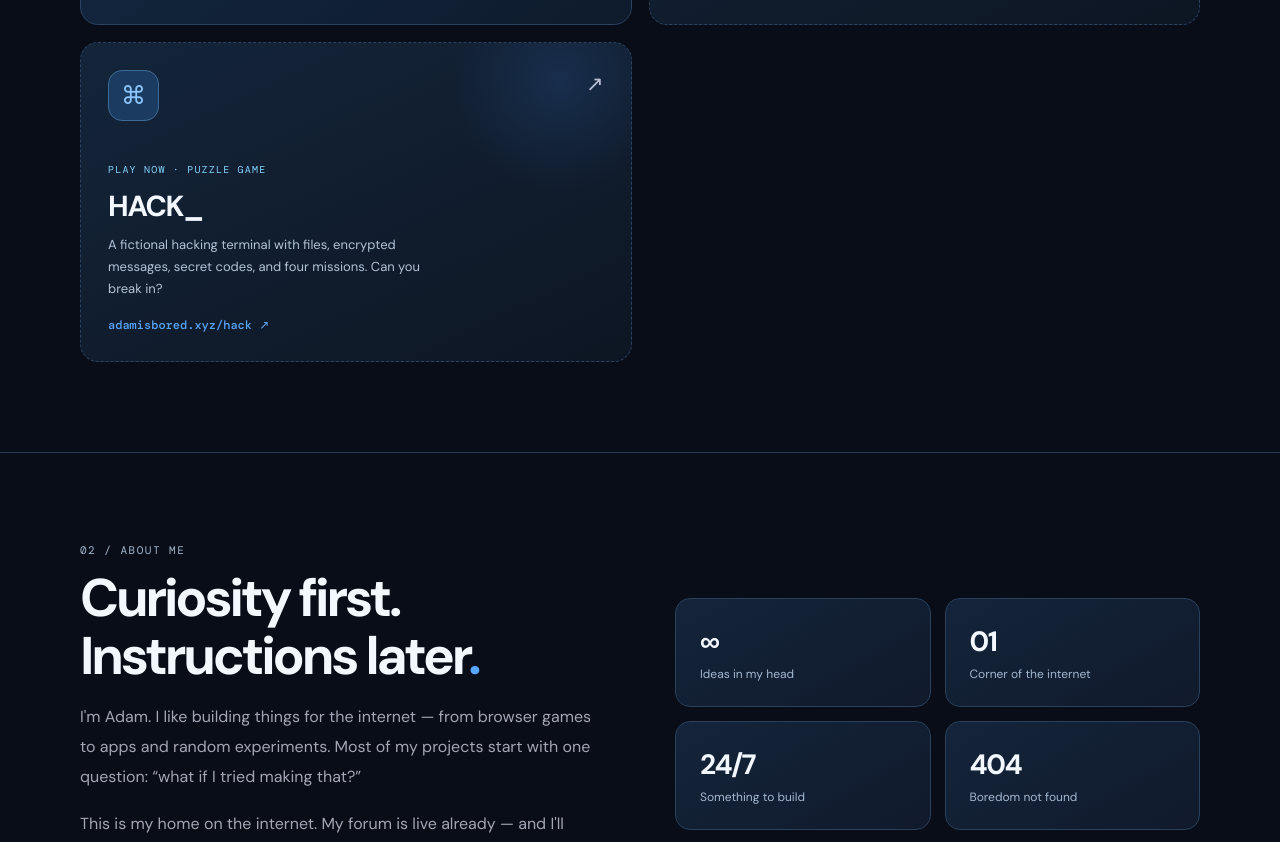
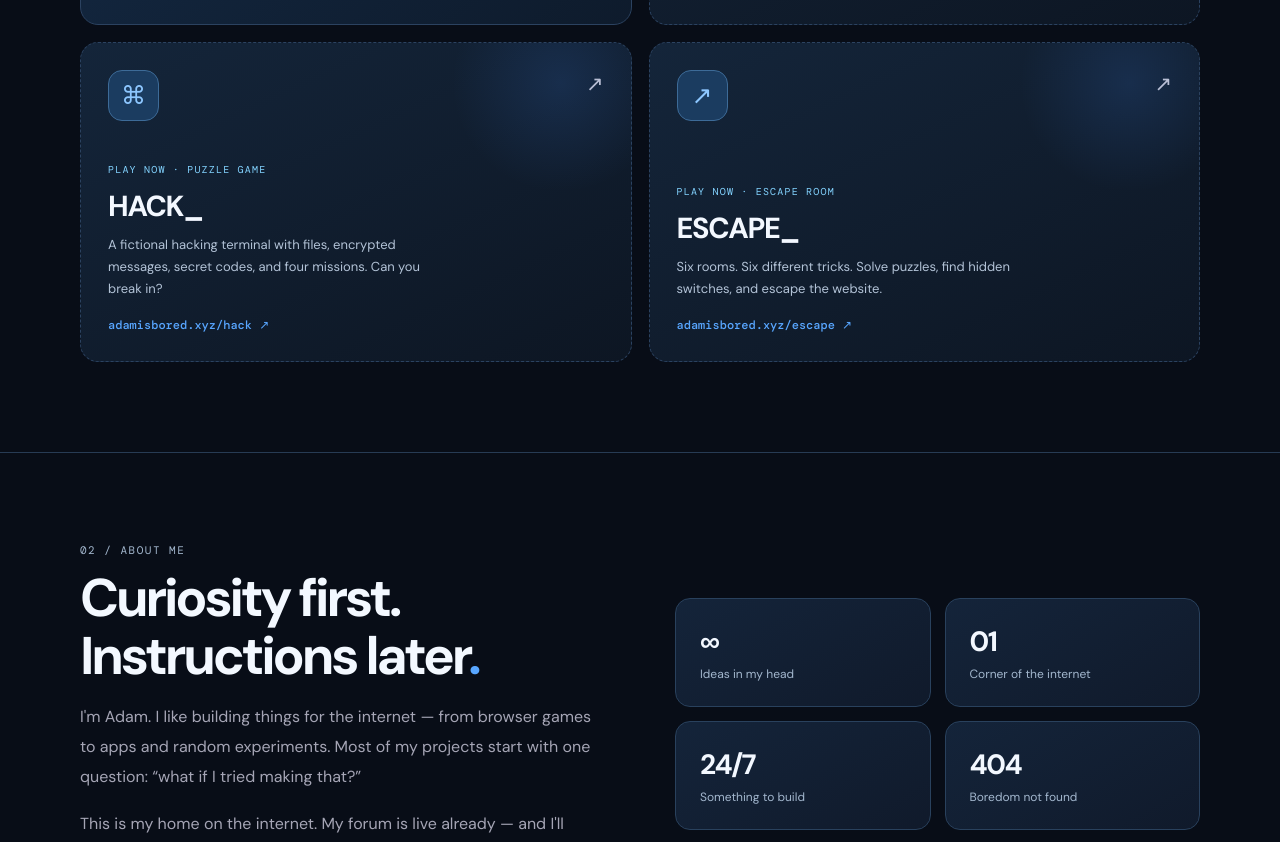
Before and after one commit to bemmyyt/adamisboredsite, a plain HTML site: page index.html in a window 1280 px wide. Shown: the part 1378-2220 px from the top of the page. Drawn offline with nearby package versions, Linux system fonts and the light colour scheme.

Commit message:
Feature ESCAPE game on the homepage

```diff
--- a/index.html
+++ b/index.html
@@ -93,6 +93,10 @@
           <div class="project-top"><span class="project-icon" aria-hidden="true">⌘</span><span class="arrow" aria-hidden="true">↗</span></div>
           <div class="project-content"><span class="tag">Play now · Puzzle game</span><h3>HACK_</h3><p>A fictional hacking terminal with files, encrypted messages, secret codes, and four missions. Can you break in?</p><span class="project-url">adamisbored.xyz/hack ↗</span></div>
         </a>
+        <a class="project reveal coming-card" href="/escape/" aria-label="Play ESCAPE website puzzle">
+          <div class="project-top"><span class="project-icon" aria-hidden="true">↗</span><span class="arrow" aria-hidden="true">↗</span></div>
+          <div class="project-content"><span class="tag">Play now · Escape room</span><h3>ESCAPE_</h3><p>Six rooms. Six different tricks. Solve puzzles, find hidden switches, and escape the website.</p><span class="project-url">adamisbored.xyz/escape ↗</span></div>
+        </a>
       </div>
     </section>
     <div class="divider"></div>
```
